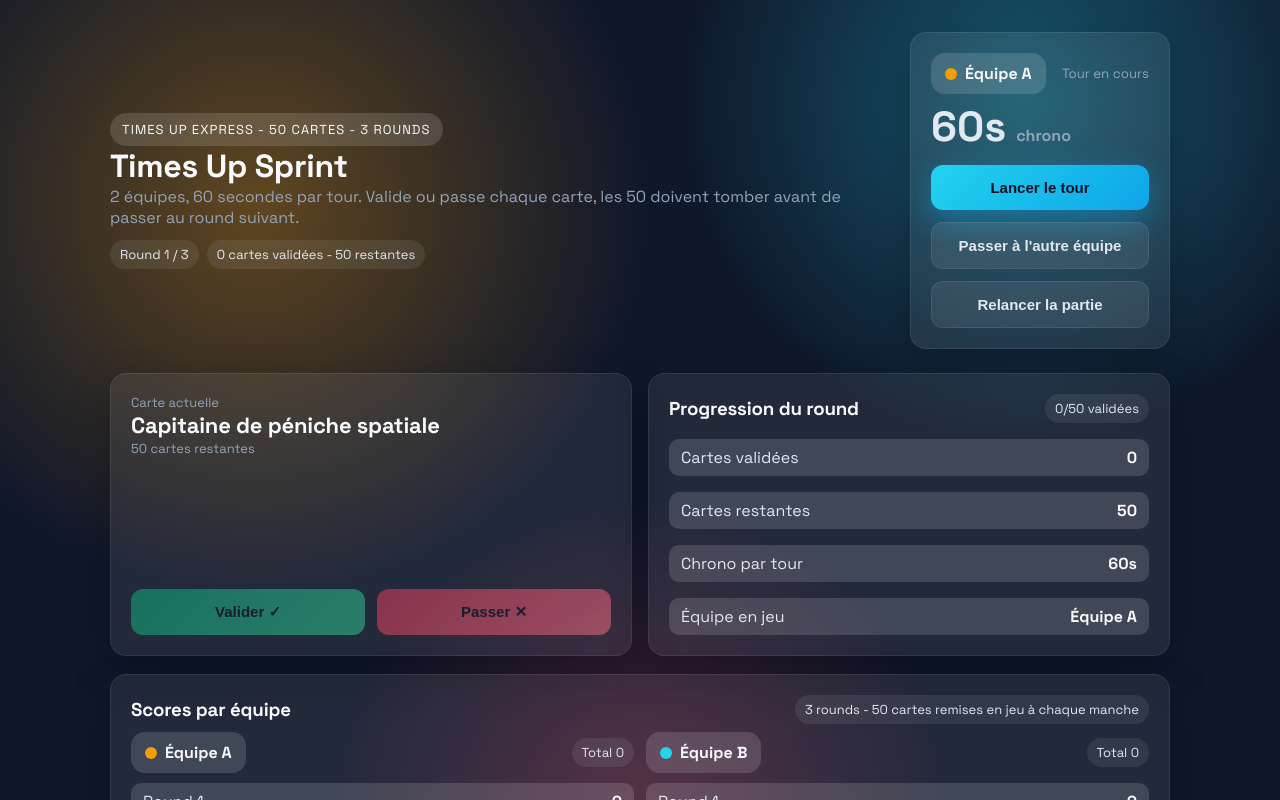
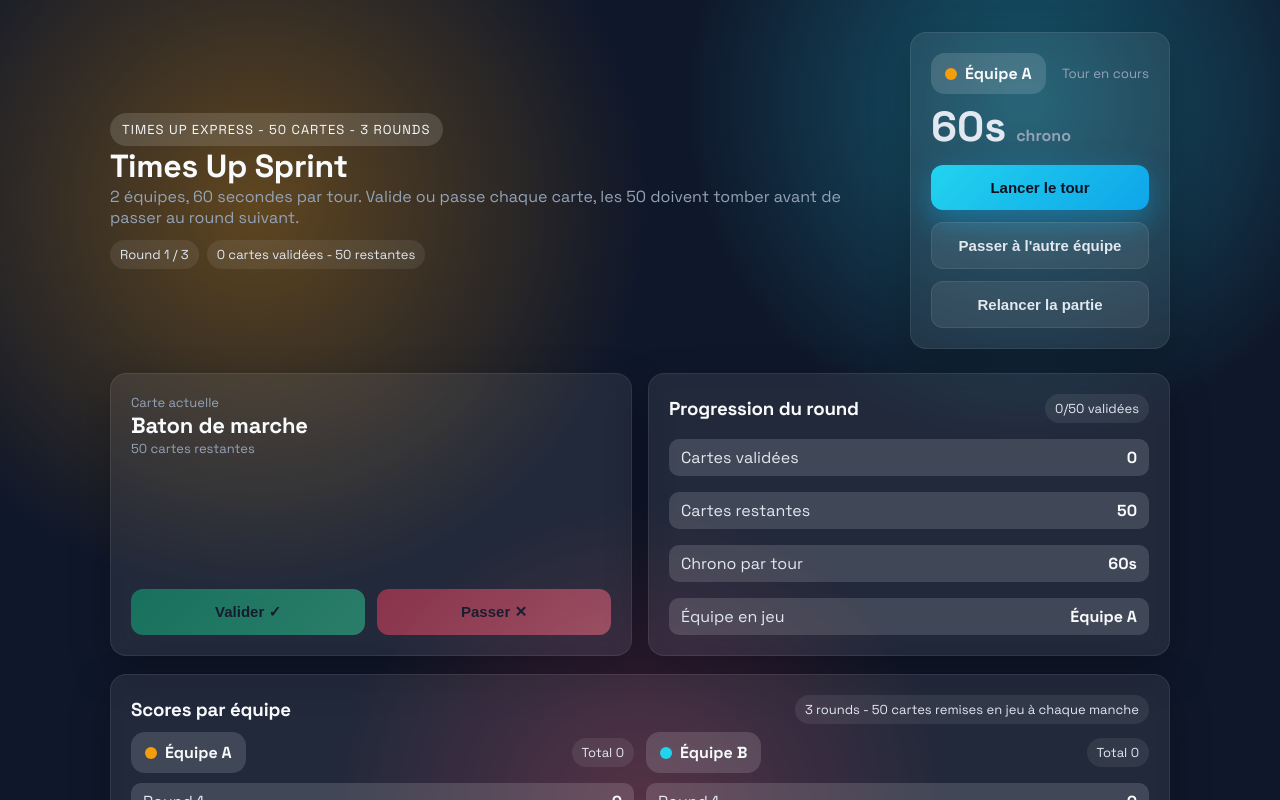
Before and after one commit to Mahylanv/times-up, a Next.js app: page / in a window 1280 px wide. Shown: the top 800 px of the page. Built offline with nearby package versions, Linux system fonts and the light colour scheme.

Commit message:
Update card deck

```diff
--- a/app/page.tsx
+++ b/app/page.tsx
@@ -13,56 +13,56 @@
 const TEAM_COLORS = ['#f59e0b', '#22d3ee'];
 
 const BASE_CARDS = [
-  "Chanter du yodel en trottinette",
-  "Dinosaure végétarien stressé",
-  "Chef d'orchestre de klaxons",
-  "Pilote de drone en pantoufles",
-  "Mannequin de gilets de sauvetage",
-  "Vendeur de sable lunaire",
-  "Pingouin qui fait du yoga",
-  "Inventeur de parapluies invisibles",
-  "Poète spécialiste du fromage",
-  "Capitaine de péniche spatiale",
-  "Chasseur de moustiques géant",
-  "Gardien de phare portable",
-  "Magicien des horaires de trains",
-  "Jongleur de cactus",
-  "Facteur en montgolfière",
-  "Coach d'escargots",
-  "Ninja allergique aux ombres",
-  "Champion de curling sur tapis",
-  "DJ de silence total",
-  "Dompteur de trombones",
-  "Astronaute claustrophobe",
-  "Conducteur de bus aquatique",
-  "Sommelier de sirops",
-  "Spationaute qui craint le vide",
-  "Architecte de châteaux gonflables",
-  "Barbier de licornes",
-  "Skateur sur savon",
-  "Surfeur sur marelle",
-  "Guitariste de feu de camp polaire",
-  "Inventeur de chaussettes parlantes",
-  "Testeur de toboggans géants",
-  "Guide touristique du sous-sol",
-  "Agent secret qui murmure",
-  "Plombier pour robots",
-  "Pilote d'avion en origami",
-  "Présentateur météo sous-marine",
-  "Horloger de nuages",
-  "Rédacteur de cartes postales vides",
-  "Acrobate en slow motion",
-  "Coureur de marathons en marche arrière",
-  "Maquilleur de statues",
-  "Dresseur de moustaches",
-  "Chef pâtissier en apesanteur",
-  "Capitaine de bateau sur sable",
-  "Jardinier de plantes carnivores timides",
-  "Arbitre de combats de coussins",
-  "Collectionneur de sons",
-  "Phare humain",
-  "Cavalier de vélos à bascule",
-  "Bibliothécaire de cris",
+  "Sabre laser",
+  "Indiana Jones",
+  "Perruque",
+  "Skateboard",
+  "Chapeau de cowboy",
+  "Boussole",
+  "Machine a cafe",
+  "Bouclier viking",
+  "Lunettes de soleil",
+  "Baton de marche",
+  "Parapluie",
+  "Camera vintage",
+  "Carte au tresor",
+  "Boomerang",
+  "Guitare electrique",
+  "Rubik's Cube",
+  "Chausson geant",
+  "Cloche de vache",
+  "Cle anglaise",
+  "Walkman",
+  "Casque de velo",
+  "Lampe torche",
+  "Gant de boxe",
+  "Frisbee",
+  "Cape de super-heros",
+  "Chaise pliante",
+  "Ballon de foot",
+  "Fusee miniature",
+  "Figurine de pirate",
+  "Livre de recettes",
+  "Masque de plongee",
+  "Pinata",
+  "Patte de lapin porte-bonheur",
+  "Thermos",
+  "Jeu d'echecs",
+  "Bande dessinee",
+  "Moteur de scooter",
+  "Friteuse",
+  "Velo d'appartement",
+  "Montre a gousset",
+  "Trophee",
+  "Maracas",
+  "Tableau blanc",
+  "Sac de couchage",
+  "Statue de chat",
+  "Casque audio",
+  "Baguette magique",
+  "Trousseau de cles",
+  "Chaussette depareillee",
+  "Drone",
 ];
 
 const shuffle = (items: string[]) => {
```
